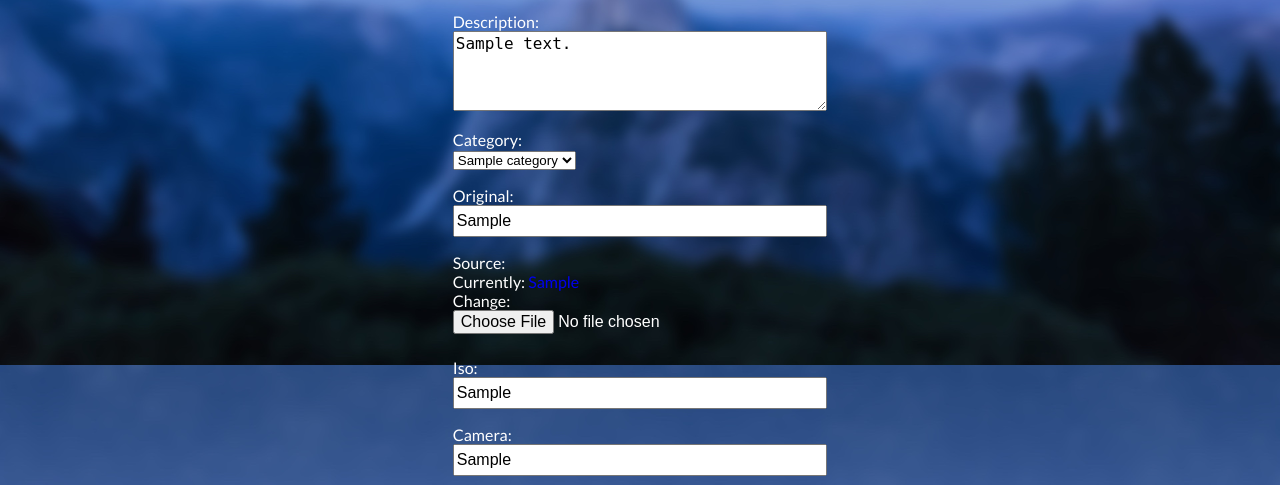
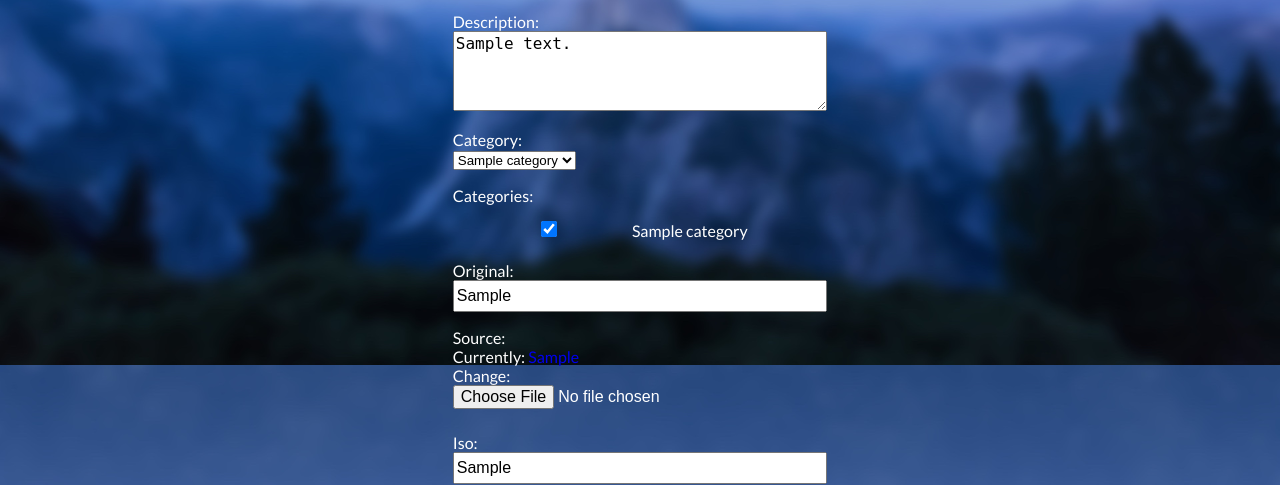
Before and after one commit to ae99/TonyMortonPhotography, a Django app: page /edit/1/ in a window 1280 px wide. Shown: the part 435-920 px from the top of the page. Run offline with Django 3.2, Linux system fonts and the light colour scheme; a user stored in the database is signed in; tables that the repository leaves empty hold one stand-in row (values such as "Sample post"); style sheets or scripts are compiled from the project's sources.

Commit message:
Multi-Categories

```diff
--- a/photos/forms.py
+++ b/photos/forms.py
@@ -17,3 +17,6 @@ class EditPhotoForm(forms.ModelForm):
         model = Photo
         # Exclude no fields, i.e. include all fields.
         exclude = ()
+        widgets = {
+            'categories': forms.CheckboxSelectMultiple()
+        }
--- a/photos/models.py
+++ b/photos/models.py
@@ -38,7 +38,8 @@ class Photo(models.Model):
     name = models.CharField(max_length=128)
 
     description = models.TextField(default="", blank=True)
-    category = models.ForeignKey(Category, blank=True, null=True)
+    category = models.ForeignKey(Category, blank=True, null=True, related_name='Cat')
+    categories = models.ManyToManyField(Category, blank=True, related_name='photos')
 
     original = models.CharField(max_length=128, blank=True)
     source = models.ImageField(upload_to='source')
--- a/photos/views.py
+++ b/photos/views.py
@@ -18,7 +18,7 @@ def index(request, category_slug="all", page_number=1):
         category = None
     else:
         category = get_object_or_404(Category, slug=category_slug)
-        photos_all = Photo.objects.filter(category=category).order_by("id")  # Return Database for specific Category
+        photos_all = category.photos.order_by("id")  # Returns all photos for specific category
     paginator = Paginator(photos_all, 20)  # Paginates all photos into pages of 20
 
     category_list = Category.objects.all()
--- a/static/styles/admin.css
+++ b/static/styles/admin.css
@@ -49,12 +49,32 @@ form {
     border: none;
     border-bottom: 3px solid #CDDC39; }
   /* line 57, /Users/alexanderedwards/TonyMortonPhotography/static/styles/admin.scss */
+  form ul {
+    margin: 0;
+    padding-left: 1rem; }
+    /* line 60, /Users/alexanderedwards/TonyMortonPhotography/static/styles/admin.scss */
+    form ul li {
+      display: block;
+      list-style: none; }
+      /* line 63, /Users/alexanderedwards/TonyMortonPhotography/static/styles/admin.scss */
+      form ul li label {
+        text-align: left;
+        display: inline-block;
+        height: 1.5rem; }
+        /* line 67, /Users/alexanderedwards/TonyMortonPhotography/static/styles/admin.scss */
+        form ul li label input {
+          display: inline-block;
+          width: 1rem;
+          height: 1rem;
+          padding: 0;
+          margin: 0; }
+  /* line 78, /Users/alexanderedwards/TonyMortonPhotography/static/styles/admin.scss */
   form .half {
     width: 50%;
     display: inline-block;
     margin: 0;
     float: left; }
-  /* line 64, /Users/alexanderedwards/TonyMortonPhotography/static/styles/admin.scss */
+  /* line 85, /Users/alexanderedwards/TonyMortonPhotography/static/styles/admin.scss */
   form a.delete {
     border-radius: 0;
     outline: none;
@@ -63,13 +83,13 @@ form {
     text-align: center;
     line-height: 2rem;
     color: white; }
-  /* line 74, /Users/alexanderedwards/TonyMortonPhotography/static/styles/admin.scss */
+  /* line 95, /Users/alexanderedwards/TonyMortonPhotography/static/styles/admin.scss */
   form input.submit {
     border-radius: 0;
     outline: none;
     border: none;
     background-color: #C0CA33; }
-    /* line 79, /Users/alexanderedwards/TonyMortonPhotography/static/styles/admin.scss */
+    /* line 100, /Users/alexanderedwards/TonyMortonPhotography/static/styles/admin.scss */
     form input.submit:focus {
       background-color: #AFB42B; }
 
--- a/static/styles/admin.scss
+++ b/static/styles/admin.scss
@@ -54,6 +54,27 @@ form {
         border-bottom: 3px solid #CDDC39;
     }
 
+    ul {
+        margin: 0;
+        padding-left: 1rem;
+        li {
+            display: block;
+            list-style: none;
+            label {
+                text-align: left;
+                display: inline-block;
+                height: 1.5rem;
+                input {
+                    display: inline-block;
+                    width: 1rem;
+                    height: 1rem;
+                    padding: 0;
+                    margin: 0;
+                }
+            }
+        }
+    }
+
     .half {
         width: 50%;
         display: inline-block;
```
Also changed, not shown: 1 other file.
